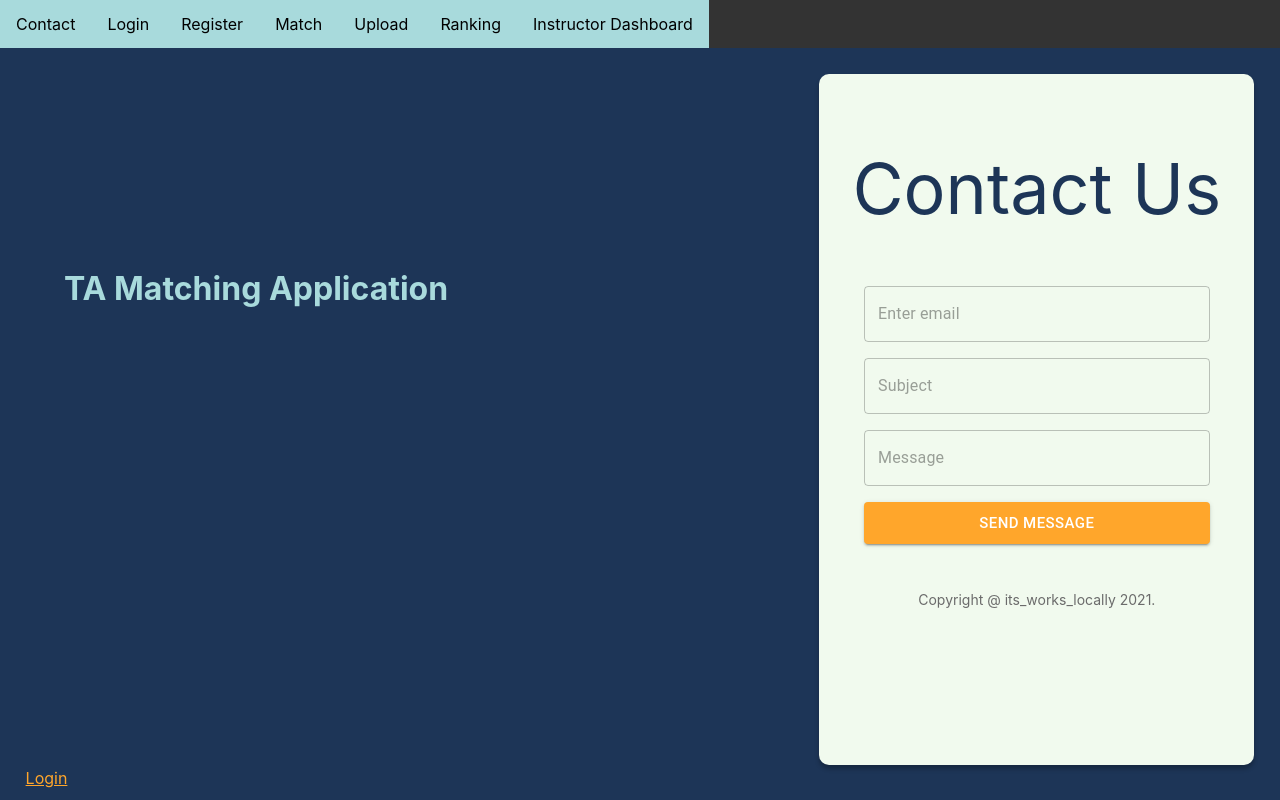
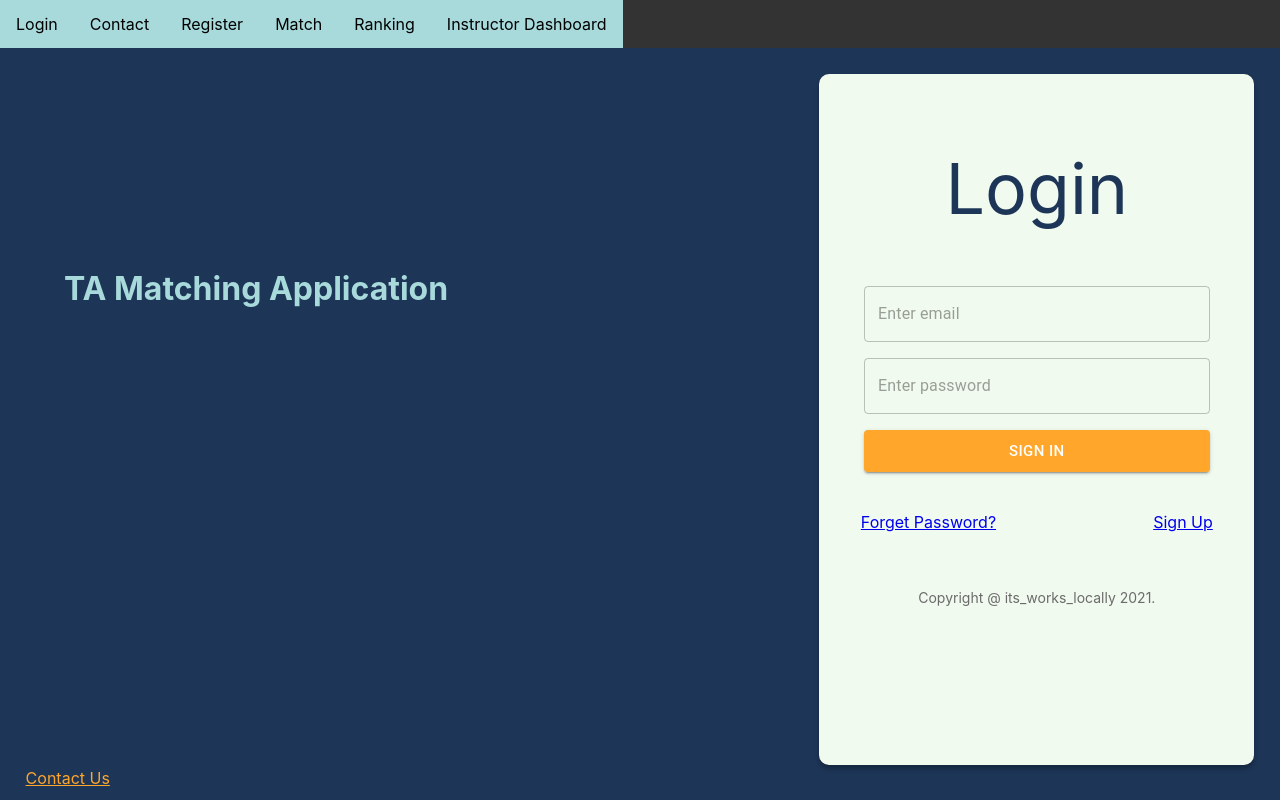
Before and after one commit to sarahtan931/TA-Course-Matching-App, a React (Create React App) app in the folder frontend/: page / in a window 1280 px wide. Built offline with nearby package versions, Linux system fonts and the light colour scheme.

Commit message:
Change routing path

```diff
--- a/frontend/src/components/ContactButton.js
+++ b/frontend/src/components/ContactButton.js
@@ -8,7 +8,7 @@ const ContactButton = () => {
 			value="Submit"
 			variant="contained"
 			color="primary"
-			href="/login"
+			href="/"
 			size="large"
 			fullWidth
 			style={{
--- a/frontend/src/components/LogoutButton.js
+++ b/frontend/src/components/LogoutButton.js
@@ -11,7 +11,7 @@ const LogoutButton = () => {
             variant="contained"
             size="large"
             fullWidth
-            href="/login"
+            href="/"
             style={{
                 backgroundColor: "#FFA62B"
             }}
--- a/frontend/src/components/Navigation.js
+++ b/frontend/src/components/Navigation.js
@@ -4,7 +4,6 @@ import ContactPage from './Pages/ContactPage';
 import LoginPage from './Pages/LoginPage';
 import RegisterPage from './Pages/RegisterPage';
 import MatchPage from './Pages/MatchPage';
-import UploadPage from './Pages/UploadPage';
 import RankingPage from './Pages/RankingPage';
 import InstructorDashboard from './Pages/InstructorDashboard';
 
@@ -13,21 +12,19 @@ const Navigation = () => {
       <div id="Redirect-Bar">
       <BrowserRouter>
       <ul class="nav-ul">
-        <li class="nav-li"><Link to="/">Contact</Link></li>
-        <li class="nav-li"><Link to="/login">Login</Link></li>
+        <li class="nav-li"><Link to="/">Login</Link></li>
+        <li class="nav-li"><Link to="/contact">Contact</Link></li>
         <li class="nav-li"><Link to="/register">Register</Link></li>
         <li class="nav-li"><Link to="/match">Match</Link></li>
-        <li class="nav-li"><Link to="/upload">Upload</Link></li>
         <li class="nav-li"><Link to="/ranking">Ranking</Link></li>
         <li class="nav-li"><Link to="/instructor-dashboard">Instructor Dashboard</Link></li>
       </ul>
 
       <Switch>
-           <Route path="/" component={ContactPage} exact/>
-           <Route path="/login" component={LoginPage} exact/>
+           <Route path="/" component={LoginPage} exact/>
+           <Route path="/contact" component={ContactPage} exact/>
            <Route path="/register" component={RegisterPage} exact/>
            <Route path="/match" component={MatchPage} exact/>
-           <Route path="/upload" component={UploadPage} exact/>
            <Route path="/instructor-dashboard" component={InstructorDashboard} exact/>
            <Route path="/ranking" component={RankingPage} exact/>
       </Switch>
--- a/frontend/src/components/Pages/ContactPage.js
+++ b/frontend/src/components/Pages/ContactPage.js
@@ -57,7 +57,7 @@ export default class ContactPage extends Component {
 					<h1 class="main-title">TA Matching Application</h1>
 					<div class="login-bottom-text">
 						<Link
-							to="/login"
+							to="/"
 							style={{
 								color: "#FFA62B",
 							}}
--- a/frontend/src/components/Pages/InstructorDashboard.js
+++ b/frontend/src/components/Pages/InstructorDashboard.js
@@ -8,7 +8,7 @@ export default class InstructorDashboard extends Component {
 			localStorage.getItem("isAuth") != true &&
 			localStorage.getItem("category") != "instructor"
 		) {
-			this.props.history.push("/login"); // Redirect to the login page
+			this.props.history.push("/"); // Redirect to the login page
 			return (
 				<div>
 					<h1>Redirecting...</h1>
--- a/frontend/src/components/Pages/LoginPage.js
+++ b/frontend/src/components/Pages/LoginPage.js
@@ -51,7 +51,7 @@ class LoginPage extends Component {
 								this.props.history.push("/register");
 							} else {
 								//route to ece admin dashboard
-								this.props.history.push("/");
+								this.props.history.push("/contact");
 							}
 						}.bind(this)
 					); // Needed to bind this to the non arrow func
@@ -76,7 +76,7 @@ class LoginPage extends Component {
 					<h1 class="main-title">TA Matching Application</h1>
 					<div class="login-bottom-text">
 						<Link
-							to="/"
+							to="/contact"
 							style={{
 								color: "#FFA62B",
 							}}
@@ -122,7 +122,7 @@ class LoginPage extends Component {
 					</form>
 					<div class="login-mini-text">
 						<p>
-							<Link to="/login">Forget Password?</Link>
+							<Link to="/">Forget Password?</Link>
 						</p>
 						<p>
 							<Link to="/register">Sign Up</Link>
--- a/frontend/src/components/Pages/MatchPage.js
+++ b/frontend/src/components/Pages/MatchPage.js
@@ -42,7 +42,7 @@ export default class MatchPage extends Component {
 			localStorage.getItem("isAuth") != true &&
 			localStorage.getItem("category") != "instructor"
 		) {
-			this.props.history.push("/login"); // Redirect to the login page
+			this.props.history.push("/"); // Redirect to the login page
 			return (
 				<div>
 					<h1>Redirecting...</h1>
--- a/frontend/src/components/Pages/RankingPage.js
+++ b/frontend/src/components/Pages/RankingPage.js
@@ -81,7 +81,7 @@ class RankingPage extends Component {
 			localStorage.getItem("isAuth") != true &&
 			localStorage.getItem("category") != "instructor"
 		) {
-			this.props.history.push("/login"); // Redirect to the login page
+			this.props.history.push("/"); // Redirect to the login page
 			return (
 				<div>
 					<h1>Redirecting...</h1>
--- a/frontend/src/components/Pages/RegisterPage.js
+++ b/frontend/src/components/Pages/RegisterPage.js
@@ -36,7 +36,7 @@ export default class RegisterPage extends Component {
 			.then((res) => {
 				if (res.status === 200) {
 					// If the auth is correct, redirect to login page
-					this.props.history.push("/login");
+					this.props.history.push("/");
 				} else {
 					// Throw errors
 					const error = new Error(res.error);
@@ -58,7 +58,7 @@ export default class RegisterPage extends Component {
 					<h1 class="main-title">TA Matching Application</h1>
 					<div class="login-bottom-text">
 						<Link
-							to="/"
+							to="/contact"
 							style={{
 								color: "#FFA62B",
 							}}
--- a/frontend/src/components/Pages/UploadPage.js
+++ /dev/null
@@ -1,32 +0,0 @@
-import React, { Component } from "react";
-import LoginButton from "../LoginButton";
-import TextField from "@material-ui/core/TextField";
-import { Link, BrowserRouter, Route, Switch } from "react-router-dom";
-import Course from "../Course"
-
-export default class UploadPage extends Component {
-
-	render () {
-		if (
-			localStorage.getItem("isAuth") != true &&
-			localStorage.getItem("category") != "instructor"
-		) {
-			this.props.history.push("/login"); // Redirect to the login page
-			return (
-				<div>
-					<h1>Redirecting...</h1>
-				</div>
-			);
-		} else {
-		return (
-			<>
-
-            <div>
-				Upload Page
-			</div>
-
-			</>
-		);
-	}
-}
-}
```
Also changed, not shown: 1 other file (tests, documents, lock files or other folders).
